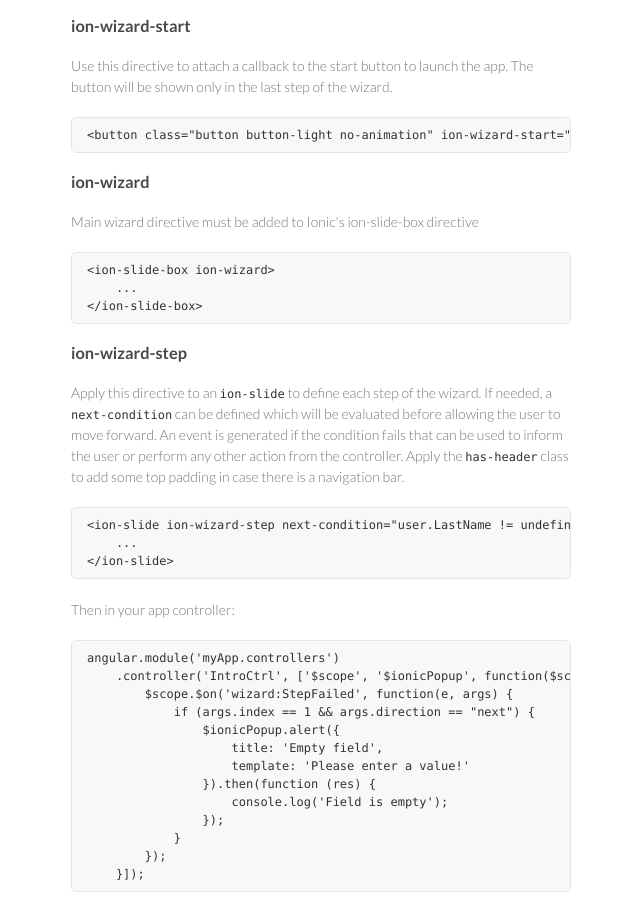
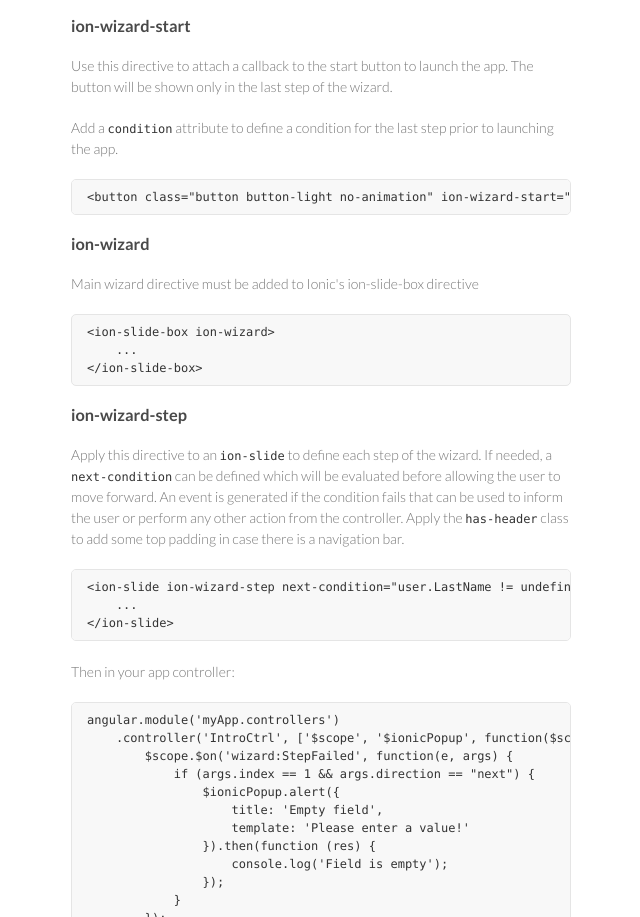
Before and after one commit to arielfaur/ionic-wizard, a plain HTML site: page index.html in a window 1280 px wide. Shown: the part 1740-2657 px from the top of the page, without its empty margins (499-1139 px from the left). Drawn offline with Linux system fonts and the light colour scheme.

Commit message:
fixed documentation

```diff
--- a/index.html
+++ b/index.html
@@ -105,6 +105,7 @@
 
 <p>Use this directive to attach a callback to the start button to launch the app. The button will be shown only
 in the last step of the wizard.</p>
+<p>Add a <code>condition</code> attribute to define a condition for the last step prior to launching the app.</p>
 
 <pre><code>&lt;button class="button button-light no-animation" ion-wizard-start="start()"&gt;Start App&lt;/button&gt;
 </code></pre>
```
